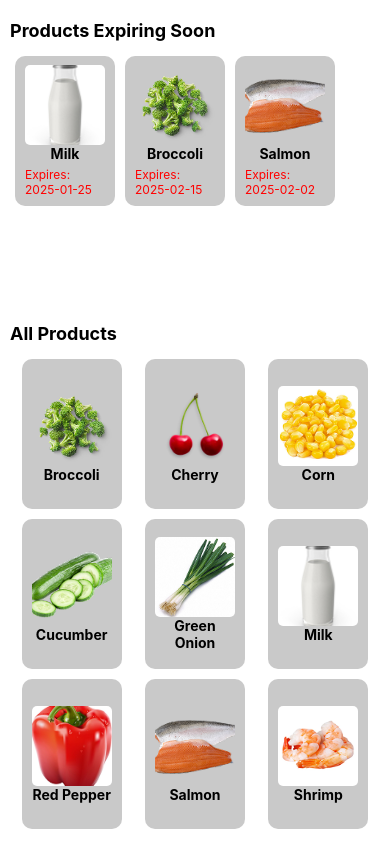
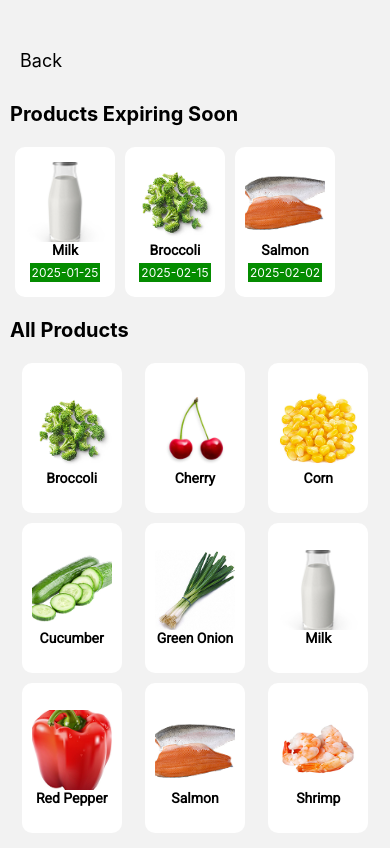
Before and after one commit to n1ghtlen/shelfmate-app, a React Native app in the folder ShelfMate/: screen /ProductOverview in a window 390 px wide. Built offline with nearby package versions, Linux system fonts and the light colour scheme.

Commit message:
first version of product overview page complete

```diff
--- a/ShelfMate/App.js
+++ b/ShelfMate/App.js
@@ -9,6 +9,7 @@ import SignupScreen from './screens/SignupScreen';
 import WelcomeScreen from './screens/WelcomeScreen';
 import QuestionnaireScreen from './screens/QuestionnaireScreen';
 import LoginScreen from './screens/LoginScreen';
+import HomeScreen from './screens/HomeScreen';
 import ProductOverview from './screens/ProductOverview';
 import TabNavigator from './TabNavigator'; // Import the Tab Navigator
 import styles from './styles';
@@ -38,6 +39,7 @@ function App() {
         <Stack.Screen name="Questionnaire" component={QuestionnaireScreen} />
         <Stack.Screen name="Log In" component={LoginScreen} />
         <Stack.Screen name="ProductOverview" component={ProductOverview} />
+        <Stack.Screen name="Home" component={HomeScreen} />
 
         {/* This wraps your main app screens inside the Tab Navigator */}
         <Stack.Screen name="MainApp" component={TabNavigator} />
--- a/ShelfMate/screens/ProductOverview.js
+++ b/ShelfMate/screens/ProductOverview.js
@@ -1,84 +1,10 @@
-/*import React from "react";
-import { StyleSheet, View, Text } from "react-native";
-
-const styles = StyleSheet.create({
-    container: {
-        flex: 1,
-        justifyContent: 'center',
-        alignItems: 'center',
-        backgroundColor: '#ffffff',
-        padding: 0,
-    },
-    gridRow: {
-        flexDirection: "row",  //creates a row layout
-        justifyContent: "space-evenly", //even spacing between items
-        width: "100%"
-    },
-    box: {
-        padding: 20,
-        margin: 10,
-        backgroundColor: "#c9c9c9",
-        borderRadius: 10,
-        width: 100, //fixed rectangle width
-        height: 150, //fixed rectangle height
-        justifyContent: "center", //centers content vertically
-        alignItems: "center", //centers the content horizontally
-    },
-    text: {
-        color: "#000000",
-        textAlign: "center",
-    }
-});
-
-function ProductOverview() {
-    return (
-        //back button
-        //section title
-        <View style={styles.container}>
-            <View style={styles.gridRow}>
-                <View style={styles.box}>
-                    <Text style={styles.text}>1</Text>
-                </View>
-                <View style={styles.box}>
-                    <Text style={styles.text}>2</Text>
-                </View>
-                <View style={styles.box}>
-                    <Text style={styles.text}>3</Text>
-                </View>
-            </View>
-
-            <View style={styles.gridRow}>
-                <View style={styles.box}>
-                    <Text style={styles.text}>4</Text>
-                </View>
-                <View style={styles.box}>
-                    <Text style={styles.text}>5</Text>
-                </View>
-                <View style={styles.box}>
-                    <Text style={styles.text}>6</Text>
-                </View>
-            </View>
-            <View style={styles.gridRow}>
-                <View style={styles.box}>
-                    <Text style={styles.text}>7</Text>
-                </View>
-                <View style={styles.box}>
-                    <Text style={styles.text}>8</Text>
-                </View>
-                <View style={styles.box}>
-                    <Text style={styles.text}>9</Text>
-                </View>
-            </View>
-        </View>
-    );
-}
-
-export default ProductOverview;*/
-
 import React, { useState } from "react";
 import { StyleSheet, View, Text, Image, TouchableOpacity, Modal, ScrollView } from "react-native";
 //import { makeStyles } from "@material-ui/core/styles"; = only for web development
 //import { Grid, Paper } from "@material-ui/core";
+import styles from "../styles";
+import { useNavigation } from '@react-navigation/native';
+
 
 //mock pantry product data
 const mockProducts = [
@@ -104,17 +30,25 @@ const ProductCard = ({ product, onPress, showExpiry }) => (
     <TouchableOpacity style={styles.box} onPress={() => onPress(product)}>
         {/*need to specifiy the source of the image because = url*/}
         <Image source={typeof product.image === 'string' ? { uri: product.image } : product.image} style={styles.image} />
-        <Text style={styles.text}>{product.name}</Text>
-        {showExpiry && <Text style={styles.expiryText}>Expires: {product.expiry}</Text>}
+        <Text style={styles.productText}>{product.name}</Text>
+        {showExpiry && <Text style={styles.expiryText}>{product.expiry}</Text>}
     </TouchableOpacity>
 );
 
 function ProductOverview() {
+    const navigation = useNavigation();
     const [selectedProduct, setSelectedProduct] = useState(null);
 
     return (
-        <View style={styles.container}>
-            {/*section s: expiring soon */}
+        <>
+        {/*back button*/}
+        <View style={styles.header}>
+        <TouchableOpacity onPress={() => navigation.goBack()} style={styles.backButtonContainer}>
+            <Text style={styles.backButton}>Back</Text>
+        </TouchableOpacity>
+        </View>
+        <View style={styles.productContainer}>
+            {/*section 1: expiring soon */}
             <Text style={styles.sectionTitle}>Products Expiring Soon</Text>
             <ScrollView horizontal>
                 <View style={styles.gridRow}>
@@ -138,104 +72,22 @@ function ProductOverview() {
                     <View style={styles.modalContent}>
                         {selectedProduct && (
                             <>
+                                <TouchableOpacity style={styles.closeButton} onPress={() => setSelectedProduct(null)}>
+                                    <Text style={styles.closeButtonText}>Close</Text>
+                                </TouchableOpacity>
                                 <Image source={typeof selectedProduct.image === 'string' ? { uri: selectedProduct.image } : selectedProduct.image} style={styles.modalImage} />
                                 <Text style={styles.modalTitle}>{selectedProduct.name}</Text>
                                 <Text style={styles.modalText}>Expiry Date: {selectedProduct.expiry}</Text>
                                 <Text style={styles.modalText}>Quantity: {selectedProduct.quantity}</Text>
                                 <Text style={styles.modalText}>{selectedProduct.description}</Text>
-                                <TouchableOpacity style={styles.closeButton} onPress={() => setSelectedProduct(null)}>
-                                    <Text style={styles.closeButtonText}>Close</Text>
-                                </TouchableOpacity>
                             </>
                         )}
                     </View>
                 </View>
             </Modal>
         </View>
+    </>
     );
 }
 
 export default ProductOverview;
-
-//styling specifically for this grid screen
-const styles = StyleSheet.create({
-    container: {
-        flex: 1,
-        backgroundColor: "#ffffff",
-        padding: 10,
-    },
-    sectionTitle: {
-        fontSize: 18,
-        fontWeight: "bold",
-        marginVertical: 10,
-    },
-    gridRow: {
-        flexDirection: "row",
-        flexWrap: "wrap",
-        justifyContent: "space-around",
-    },
-    box: {
-        width: 100,
-        height: 150,
-        backgroundColor: "#c9c9c9",
-        borderRadius: 10,
-        padding: 10,
-        alignItems: "center",
-        justifyContent: "center",
-        margin: 5,
-    },
-    image: {
-        width: 80,
-        height: 80,
-        borderRadius: 5,
-    },
-    text: {
-        fontSize: 14,
-        fontWeight: "bold",
-        textAlign: "center",
-    },
-    expiryText: {
-        fontSize: 12,
-        color: "red",
-        marginTop: 5,
-    },
-    modalContainer: {
-        flex: 1,
-        backgroundColor: "rgba(0,0,0,0.5)",
-        justifyContent: "center",
-        alignItems: "center",
-    },
-    modalContent: {
-        backgroundColor: "#fff",
-        padding: 20,
-        borderRadius: 10,
-        width: "80%",
-        alignItems: "center",
-    },
-    modalImage: {
-        width: 120,
-        height: 120,
-        borderRadius: 10,
-        marginBottom: 10,
-    },
-    modalTitle: {
-        fontSize: 20,
-        fontWeight: "bold",
-        marginBottom: 5,
-    },
-    modalText: {
-        fontSize: 16,
-        textAlign: "center",
-        marginVertical: 2,
-    },
-    closeButton: {
-        marginTop: 10,
-        padding: 10,
-        backgroundColor: "#ff6347",
-        borderRadius: 5,
-    },
-    closeButtonText: {
-        color: "#fff",
-        fontWeight: "bold",
-    },
-});
--- a/ShelfMate/styles.js
+++ b/ShelfMate/styles.js
@@ -255,7 +255,87 @@ const styles = StyleSheet.create({
   scanPrompt: {
     top: 600,
     color: '#fff',
-  }
+  },
+  //styling specifically for productoverview page
+  productContainer: {
+    flex: 1,
+    padding: 10,
+},
+gridRow: {
+    flexDirection: "row",
+    flexWrap: "wrap",
+    justifyContent: "space-around",
+},
+box: {
+    width: 100,
+    height: 150,
+    backgroundColor: "#ffffff",
+    borderRadius: 10,
+    padding: 10,
+    alignItems: "center",
+    justifyContent: "center",
+    margin: 5,
+},
+image: {
+    width: 80,
+    height: 80,
+    borderRadius: 5,
+},
+productText: {
+    fontFamily: "Roboto-Regular",
+    fontSize: 14,
+    fontWeight: "bold",
+    textAlign: "center",
+},
+expiryText: {
+    fontSize: 12,
+    color: "white",
+    marginTop: 5,
+    padding: 2,
+    backgroundColor: "#048C00",
+},
+modalContainer: {
+    flex: 1,
+    backgroundColor: "rgba(0,0,0,0.5)",
+    justifyContent: "center",
+    alignItems: "center",
+},
+modalContent: {
+    backgroundColor: "#fff",
+    padding: 20,
+    borderRadius: 10,
+    width: "90%",
+    height: "80%",
+    //alignItems: "center",
+},
+modalImage: {
+    width: 220,
+    height: 220,
+    borderRadius: 10,
+    marginBottom: 10,
+    alignSelf: "center",
+},
+modalTitle: {
+    fontSize: 20,
+    fontWeight: "bold",
+    marginBottom: 5,
+},
+modalText: {
+    fontSize: 16,
+    //textAlign: "center",
+    marginVertical: 2,
+},
+closeButton: {
+    marginTop: 10,
+    padding: 10,
+    backgroundColor: "#A86000",
+    borderRadius: 5,
+    width: "20%",
+},
+closeButtonText: {
+    color: "#fff",
+    fontWeight: "bold",
+}
 });
 
 export default styles;
```
